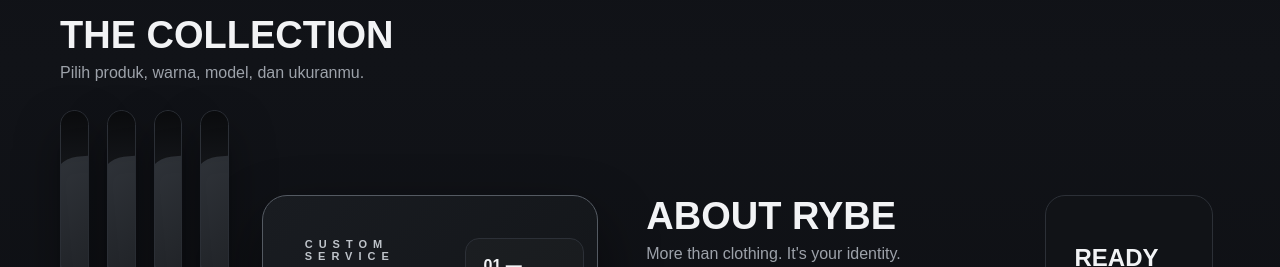
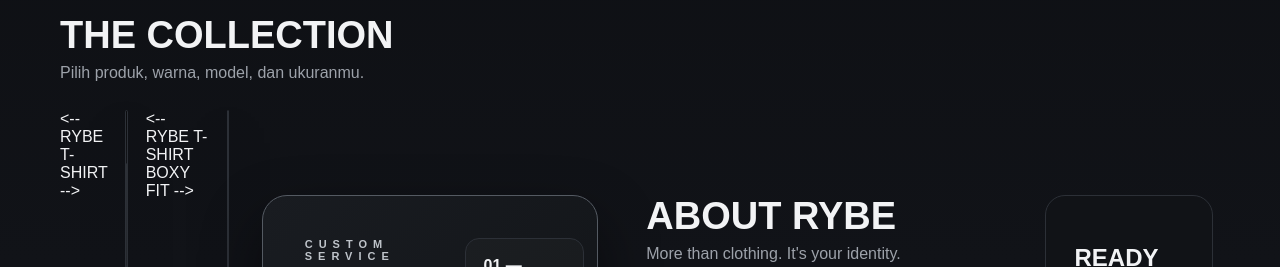
Before and after one commit to Wordrvybes/Wordrvybes.github.io, a plain HTML site: page index.html in a window 1280 px wide. Shown: the part 1010-1277 px from the top of the page. Drawn offline with Linux system fonts and the light colour scheme.

Commit message:
Update index.html

```diff
--- a/index.html
+++ b/index.html
@@ -37,7 +37,7 @@
 <div class="grid">
 <div class="grid">
 
-  <!-- RYBE T-SHIRT -->
+  <-- RYBE T-SHIRT -->
   <article class="product">
     <div class="prodimg dark"></div>
 
@@ -51,7 +51,7 @@
     </div>
   </article>
 
-  <!-- RYBE T-SHIRT BOXY FIT -->
+  <-- RYBE T-SHIRT BOXY FIT -->
   <article class="product">
     <div class="prodimg dark"></div>
 
@@ -65,7 +65,7 @@
     </div>
   </article>
 
-  <!-- RYBE CROP TOP -->
+  <-- RYBE CROP TOP -->
   <article class="product">
     <div class="prodimg dark"></div>
 
@@ -79,7 +79,7 @@
     </div>
   </article>
 
-  <!-- RYBE HOODIE -->
+  <-- RYBE HOODIE -->
   <article class="product">
     <div class="prodimg dark"></div>
 
@@ -91,9 +91,7 @@
         Tambah ke Cart
       </button>
     </div>
-  </article>
-
-</div>
+  </article> </div>
 
 <section class="section" id="custom"><div class="wrap"><div class="custom">
 <div><div class="eyebrow">CUSTOM SERVICE</div><h2>MAKE IT<br>YOUR RYBE.</h2><p>Punya desain sendiri? WORDRVYBES menerima jasa custom T-Shirt dan Hoodie. Harga custom menyesuaikan desain dan kebutuhan — konsultasikan langsung melalui WhatsApp.</p><a class="btn primary" href="https://wa.me/6289682158086?text=Halo%20WORDRVYBES%2C%20saya%20ingin%20konsultasi%20custom%20T-Shirt%2FHoodie." target="_blank">KONSULTASI VIA WHATSAPP</a></div>
```
